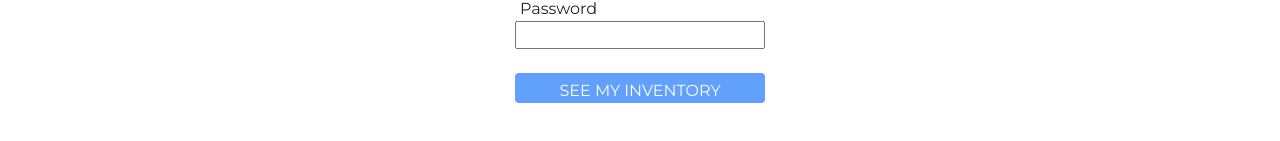
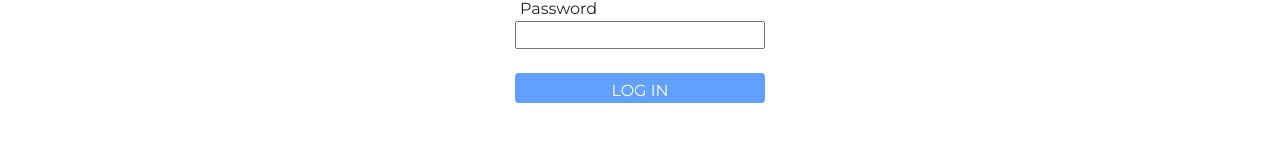
Before and after one commit to Pineapple-G13/frontend-pineapple, a React (Create React App) app in the folder demo-front/client/: page /login in a window 1280 px wide. Shown: the part 311-452 px from the top of the page. Built offline with nearby package versions, Linux system fonts and the light colour scheme.

Commit message:
Button
See my inventory => Login

```diff
--- a/demo-front/client/src/components/Login/SignIn.js
+++ b/demo-front/client/src/components/Login/SignIn.js
@@ -52,7 +52,7 @@ const SignIn = () => {
                                 // variant="primary"
                                 disabled={username.length === 0 || password.length === 0}
                             >
-                                SEE MY INVENTORY
+                                LOG IN
                             </Button>
                         </div>
                     </form>
```
